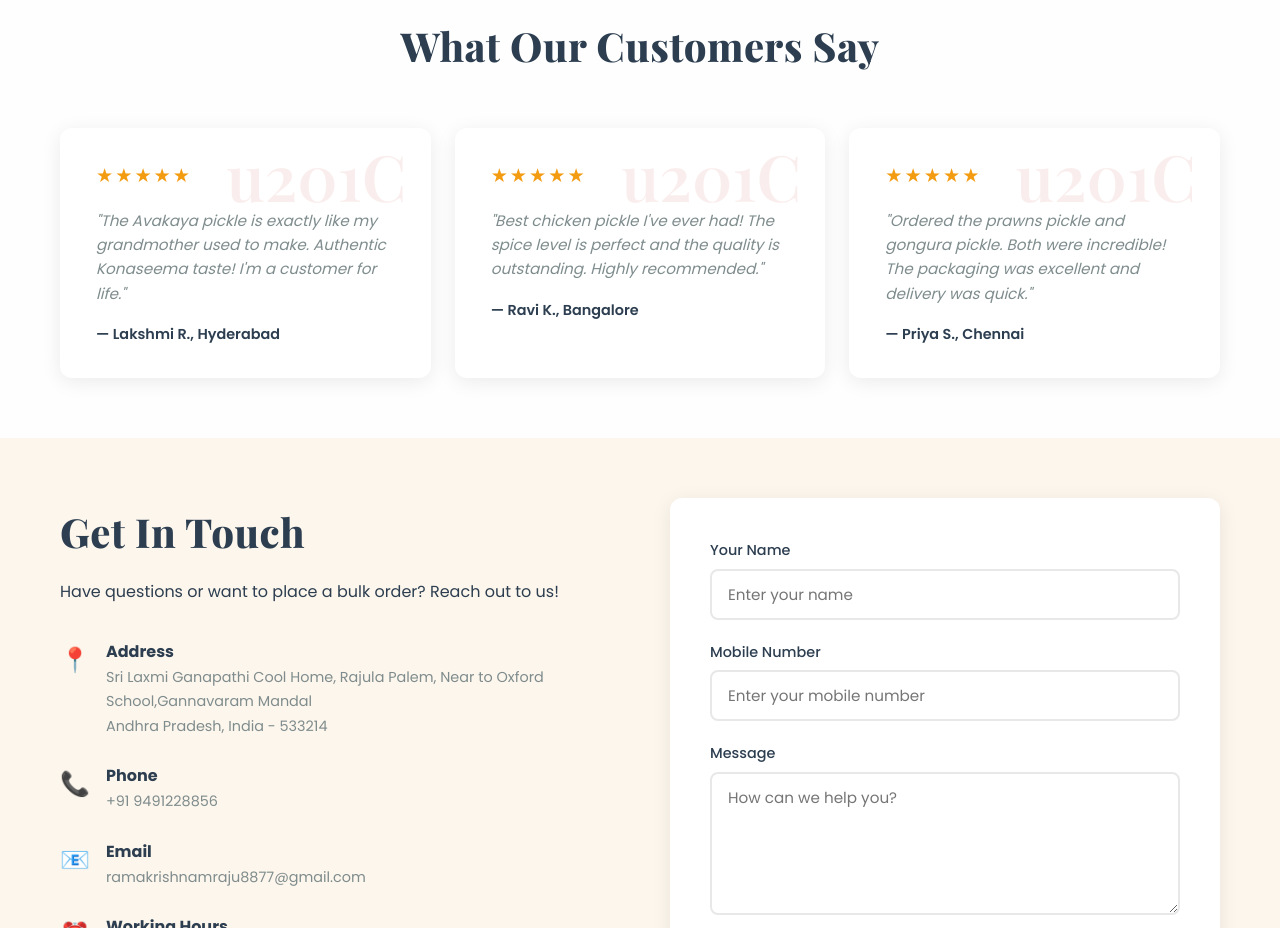
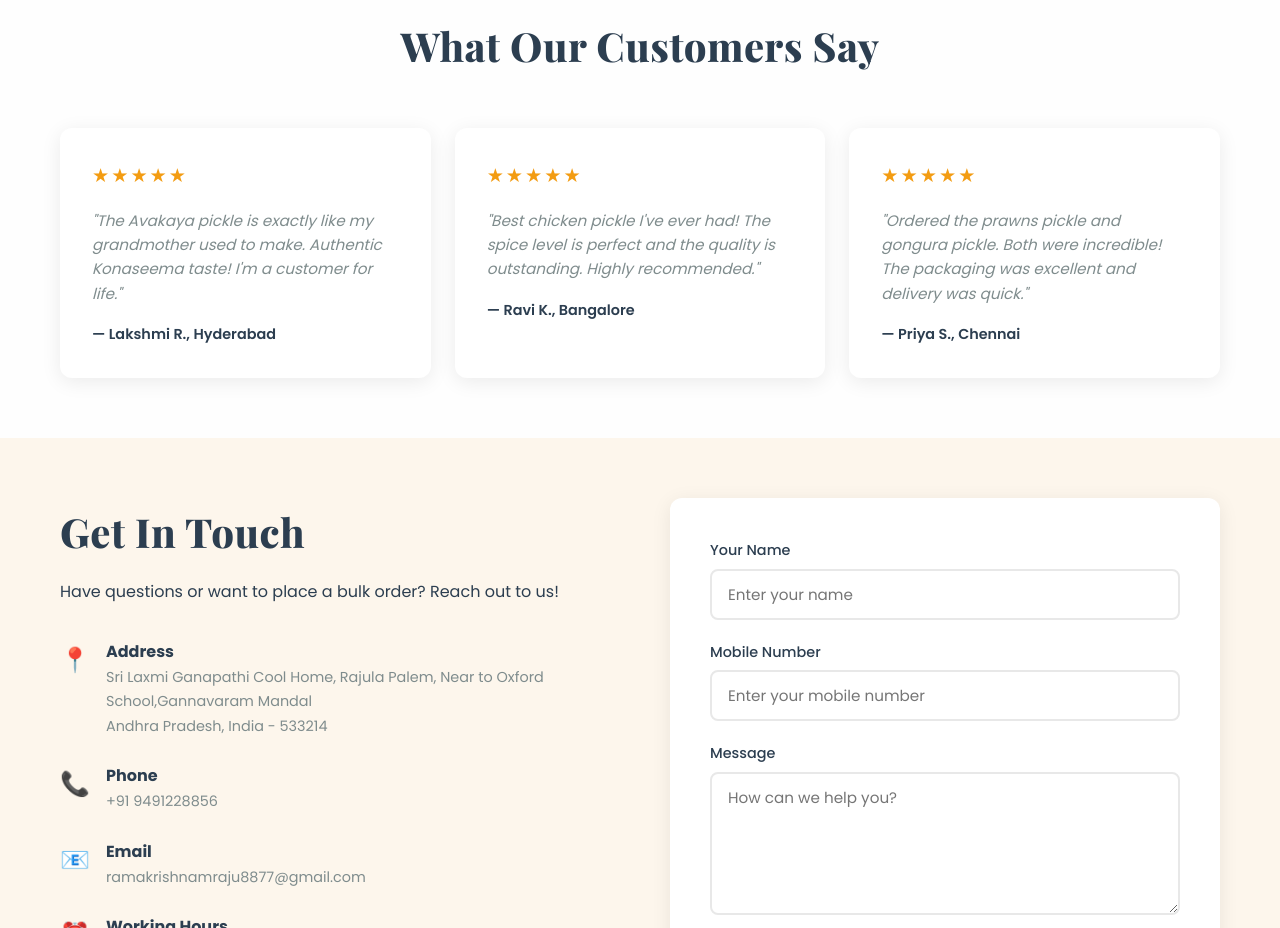
Before and after one commit to ggadira/konaseema-pickles, a website: page public/index.html in a window 1280 px wide. Shown: the part 2420-3348 px from the top of the page. Drawn offline with nearby package versions, Linux system fonts and the light colour scheme; no server answers.

Commit message:
Remove quote mark decoration from review cards

```diff
--- a/public/css/style.css
+++ b/public/css/style.css
@@ -611,26 +611,11 @@ img {
   border-radius: var(--radius);
   box-shadow: var(--shadow);
   transition: var(--transition);
-  position: relative;
-  border-left: 4px solid transparent;
-}
-
-.testimonial-card::before {
-  content: '\u201C';
-  position: absolute;
-  top: 16px;
-  right: 24px;
-  font-size: 4rem;
-  font-family: var(--font-heading);
-  color: var(--primary);
-  opacity: 0.08;
-  line-height: 1;
 }
 
 .testimonial-card:hover {
   transform: translateY(-3px);
   box-shadow: var(--shadow-hover);
-  border-left-color: var(--primary);
 }
 
 .stars {
```
